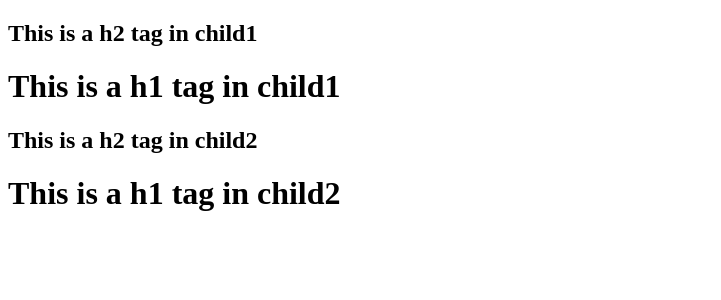
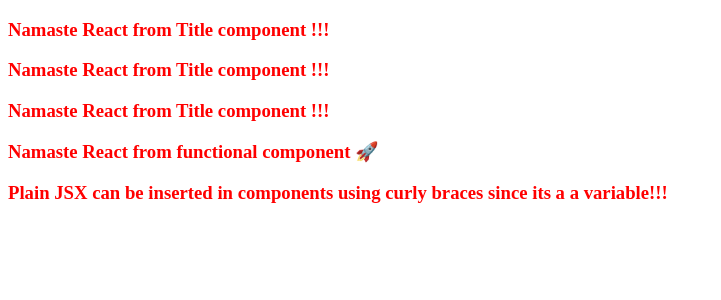
Before and after one commit to rahul-priyatham-99/namaste-react, a React (Vite) app: page / in a window 1280 px wide. Shown: the top 300 px of the page, without its empty margins (0-721 px from the left). Built offline with nearby package versions, Linux system fonts and the light colour scheme.

Commit message:
Episode-03

```diff
--- a/App.js
+++ b/App.js
@@ -1,16 +1,46 @@
 import React from "react"
 import ReactDOM from "react-dom/client"
 
-const parent = React.createElement('div', { id: "parent" },
-    [React.createElement('div', { id: "child1" },
-        [React.createElement('h2', { id: "h2tag" }, " This is a h2 tag in child1"),
-        React.createElement('h1', { id: "h1tag" }, " This is a h1 tag in child1")]
-    ), React.createElement('div', { id: "child2" },
-        [React.createElement('h2', { id: "h2tag" }, " This is a h2 tag in child2"),
-        React.createElement('h1', { id: "h1tag" }, " This is a h1 tag in child2")]
-    )]
-)
-// const heading = React.createElement('h3', { id: "heading" }, "Hello world from React JS")
-console.log(parent)
+// const parent = React.createElement('div', { id: "parent" },
+//     [React.createElement('div', { id: "child1" },
+//         [React.createElement('h2', { id: "h2tag" }, " This is a h2 tag in child1"),
+//         React.createElement('h1', { id: "h1tag" }, " This is a h1 tag in child1")]
+//     ), React.createElement('div', { id: "child2" },
+//         [React.createElement('h2', { id: "h2tag" }, " This is a h2 tag in child2"),
+//         React.createElement('h1', { id: "h1tag" }, " This is a h1 tag in child2")]
+//     )]
+// )
+
+// React.createElement => React element(JS Object) => render() makes this object into HTML element
+const heading = React.createElement('h3', { id: "heading" }, "Namaste React 🚀")
+console.log(heading)
+
+// JSX - HTML/XML like syntax
+// Pure Vanilla Javascript understands only Ecmascript (ES6) but doesn't understand jsx
+// Babel behind the scenes transpiles the JSX into code understands by the JS engine
+// JSX => Bable transpiles it to React.createElement => React element(JS Object) => render() makes this object into HTML element
+const jsxHeading = <h3 id="heading">Namaste React using JSX 🚀</h3>
+console.log(jsxHeading)
+
+const Title = () => {
+    return (<h3 id="heading" >Namaste React from Title component !!!</h3>)
+}
+
+const normalJS = (<h3 id="heading" >Plain JSX can be inserted in components using curly braces since its a a variable!!!</h3>)
+
+// Functional Component - A JS function which returns some piece of JSX code
+const HeadingComponent = () => {
+    return (
+        <div>
+            {Title()}
+            <Title />
+            <Title></Title>
+            <h3 id="heading" className="headerComponent">Namaste React from functional component 🚀</h3>
+            {normalJS}
+        </div>
+    )
+}
+
+const HeadingComponent2 = () => <h3 id="heading" className="headerComponent">Namaste React from functional component 🚀</h3>
 const rootelement = ReactDOM.createRoot(document.getElementById('root'))
-rootelement.render(parent)
+rootelement.render(<HeadingComponent />)
--- a/index.html
+++ b/index.html
@@ -4,13 +4,13 @@
 <head>
     <meta charset="UTF-8">
     <meta name="viewport" content="width=device-width, initial-scale=1.0">
-    <link rel="stylesheet", href="./index.css"/>
+    <link rel="stylesheet" , href="./index.css" />
     <title>Basics</title>
 </head>
 
 <body>
     <div id="root">
-        <h3>Hello World from HTML !!!</h3>
+        <h3>Not rendered</h3>
     </div>
 </body>
 <!-- <script>
--- a/package.json
+++ b/package.json
@@ -3,6 +3,8 @@
   "version": "1.0.0",
   "description": "ReactJS course",
   "scripts": {
+    "start": "parcel index.html",
+    "build": "parcel build index.html",
     "test": "jest"
   },
   "repository": {
```
